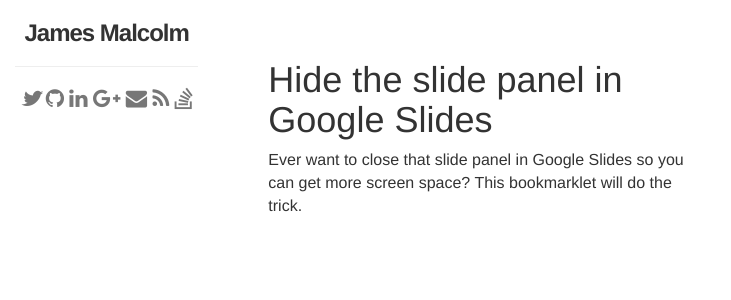
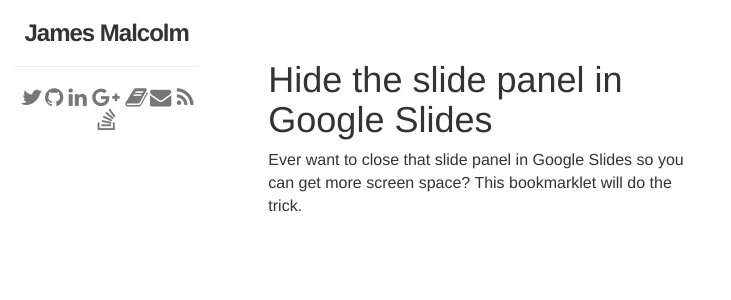
Before and after one commit to jgmalcolm/jgmalcolm.github.io, a Jekyll site: the page built from index.html, in a window 1280 px wide. Shown: the top 300 px of the page, without its empty margins (0-731 px from the left). Built offline with Jekyll 4.4.1, drawn with Linux system fonts in a browser that asks for light colours; nearby versions of some CDN libraries.

Commit message:
add pubmed

```diff
--- a/_includes/sidebar.html
+++ b/_includes/sidebar.html
@@ -7,6 +7,7 @@
   <a href="https://github.com/jgmalcolm" title="GitHub"><i class="fa fa-github"></i></a>
   <a href="http://linkedin.com/in/jgmalcolm" title="LinkedIn"><i class="fa fa-linkedin"></i></a>
   <a href="http://scholar.google.com/citations?user=k8pxfGQAAAAJ" title="Google Scholar"><i class="fa fa-google-plus"></i></a>
+  <a href="http://www.ncbi.nlm.nih.gov/sites/myncbi/collections/public/1VYfBjawaNhBRUklvdY39vWQo" title="PubMed"><i class="fa-book"></i></a>
   <a href="mailto:me@jgmalcolm.com?subject=Hi" title="E-Mail"><i class="fa fa-envelope"></i></a>
   <a href="{{ site.url }}/atom.xml" title="Subscribe (Atom)"><i class="fa fa-rss"></i></a>
   <a href="http://stackoverflow.com/users/241594" title="StackOverflow"><i class="fa fa-stack-overflow"></i></a>
```
